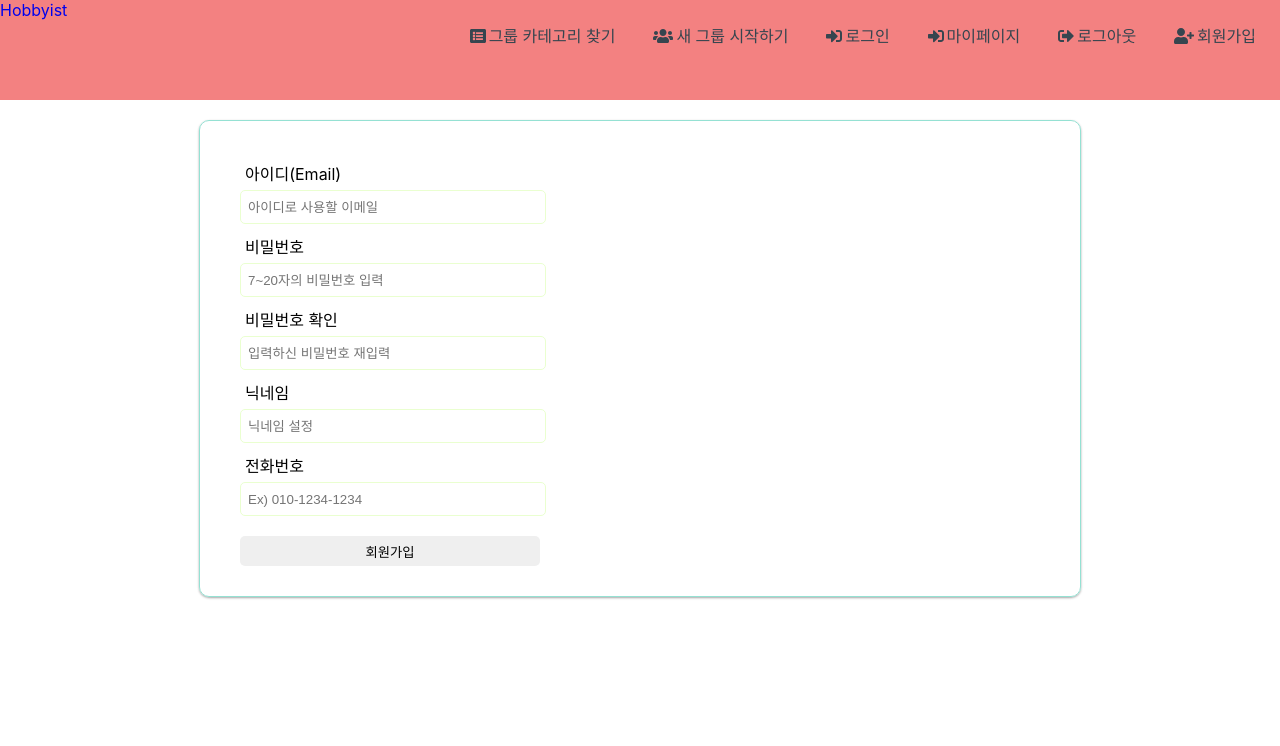
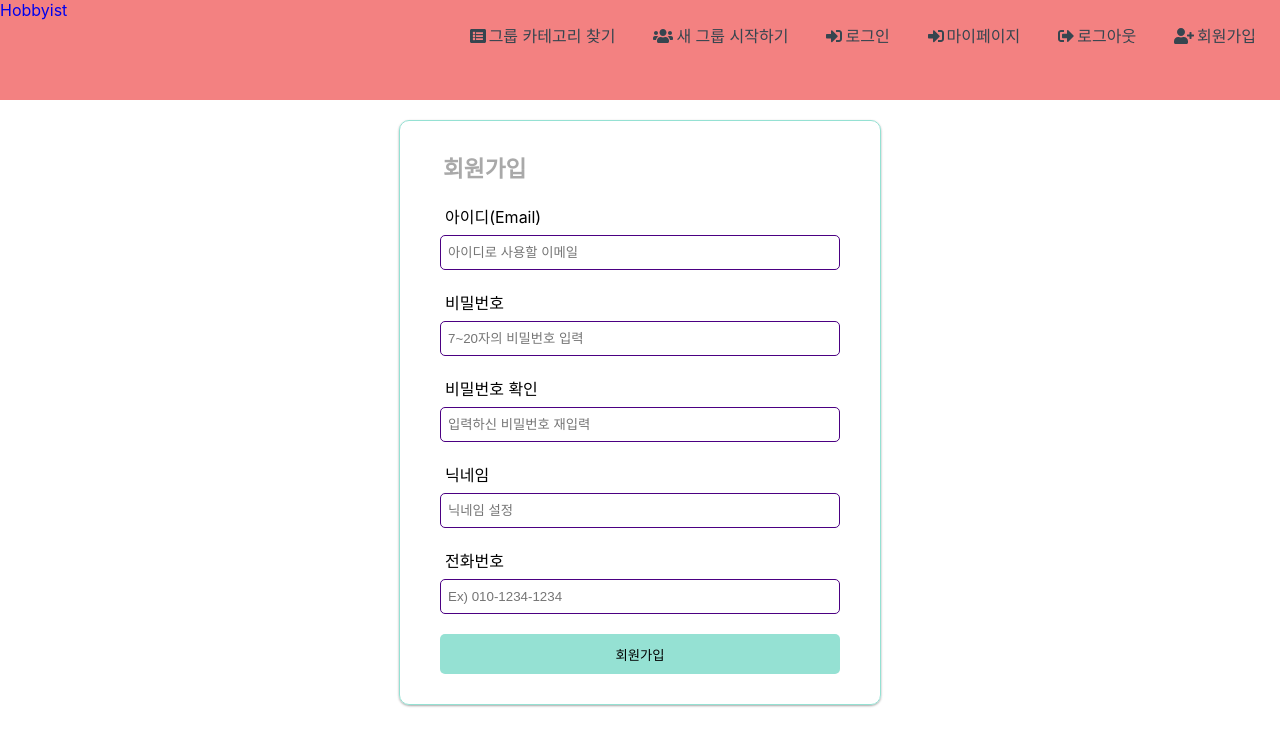
Before and after one commit to trustnloveu/hobbyist, a React (Create React App) app: page /register in a window 1280 px wide. Shown: the top 746 px of the page. Built offline with nearby package versions, Linux system fonts and the light colour scheme.

Commit message:
Re-build design factors on registration form. Submit process isproceeding

```diff
--- a/src/components/common/button.jsx
+++ b/src/components/common/button.jsx
@@ -1,7 +1,11 @@
 import React from "react";
 
 const Button = (props) => {
-  return <button className={props.className}>{props.label}</button>;
+  return (
+    <div className={props.conClass}>
+      <button className={props.btnClass}>{props.label}</button>
+    </div>
+  );
 };
 
 export default Button;
--- a/src/components/common/form.jsx
+++ b/src/components/common/form.jsx
@@ -1,18 +1,50 @@
 import React, { Component } from "react";
-// import Joi from "joi-browser";
+import Joi from "joi-browser";
 
 // components
 import Input from "./input";
-import Button from "./button";
 
 class Form extends Component {
   state = {
     data: {},
     errors: {},
   };
+
+  // validate
+  validate = () => {
+    const options = { abortEarly: false };
+    const { error } = Joi.validate(this.state.data, this.schema, options);
+
+    if (!error) return null;
+
+    const errors = {};
+    for (const item of error.details) {
+      errors[item.path[0]] = item.message;
+    }
+  };
+
+  // validateProperty
+  validateProperty = ({ name, value }) => {
+    const obj = { [name]: value };
+    const schema = { [name]: this.schema[name] };
+    const { error } = Joi.validate(obj, schema);
+    return error ? error.details[0].message : null;
+  };
+
   // handle events
-  handleChange = () => {
+  handleChange = ({ currentTarget: input }) => {
     console.log("123");
+
+    const errors = { ...this.state.errors };
+    const errorMsg = this.validateProperty(input);
+
+    if (errorMsg) errors[input.name] = errorMsg;
+    else delete errors[input.name];
+
+    const data = { ...this.state.data };
+    data[input.name] = input.value;
+
+    this.setState({ data, errors });
   };
 
   // render components
--- /dev/null
+++ b/src/components/common/title.jsx
@@ -0,0 +1,7 @@
+import React from "react";
+
+const Title = (props) => {
+  return <div className={props.className}>{props.label}</div>;
+};
+
+export default Title;
--- a/src/components/user/register.jsx
+++ b/src/components/user/register.jsx
@@ -4,6 +4,7 @@ import Joi from "joi-browser";
 // components
 import Form from "../common/form";
 import Button from "../common/button";
+import Title from "../common/title";
 
 // css
 import "../../css/userService.css";
@@ -16,7 +17,6 @@ class Register extends Form {
       repeat_password: "",
       name: "",
       phone: "",
-      agree: false,
     },
     errors: {},
   };
@@ -42,6 +42,7 @@ class Register extends Form {
   render() {
     return (
       <div className="user_service_con">
+        <Title className="register_title" label="회원가입" />
         <form onSubmot={this.doSubmit}>
           {this.renderInput(
             this.inputClassName,
@@ -75,7 +76,11 @@ class Register extends Form {
             "전화번호",
             "Ex) 010-1234-1234"
           )}
-          <Button className="form_button" label="회원가입" />
+          <Button
+            conClass="input_con"
+            btnClass="form_button"
+            label="회원가입"
+          />
         </form>
       </div>
     );
--- a/src/css/userService.css
+++ b/src/css/userService.css
@@ -1,6 +1,22 @@
+/* multi class */
+.alert_mark {
+  color: red;
+}
+
+.btn {
+}
+
+.btn:hover {
+  outline: none;
+}
+
+.btn:focus {
+  outline: none;
+}
+
 /* registeration form layout */
 .user_service_con {
-  width: 800px;
+  width: 400px;
   margin: 20px auto;
   padding: 30px 40px;
   border: 1px solid #95e1d3;
@@ -13,23 +29,32 @@
   box-shadow: 0 14px 28px rgba(0, 0, 0, 0.25), 0 10px 10px rgba(0, 0, 0, 0.22);
 }
 
+/* title */
+.register_title {
+  text-indent: 3px;
+  font-size: 17pt;
+  font-weight: 600;
+  color: darkgray;
+}
+
 /* input */
 .input_con {
   display: block;
 }
 
 .input_label_con {
-  margin-top: 10px;
+  margin-top: 20px;
   text-indent: 5px;
 }
 
 .input_target {
-  width: 300px;
-  height: 30px;
-  margin-top: 5px;
+  width: 100%;
+  height: 35px;
+  margin-top: 7px;
   border-radius: 5px;
-  border: 1px solid #eaffd0;
+  border: 1px solid indigo;
   text-indent: 5px;
+  box-sizing: border-box;
 }
 
 .input_target:focus {
@@ -41,25 +66,23 @@
 .invalid_msg {
 }
 
-.alert_mark {
-}
-
 .input_label {
   cursor: pointer;
 }
 
 .form_button {
-  width: 300px;
-  height: 30px;
+  width: 100%;
+  height: 40px;
   margin: 20px auto 0 auto;
   border: none;
   border-radius: 5px;
+  background-color: #95e1d3;
 }
 
 .form_button:hover {
   cursor: pointer;
   transition: ease-in-out;
-  background-color: #95e1d3;
+  background-color: #f38181;
 }
 
 .form_button:focus {
```
Also changed, not shown: 2 other files (tests, documents, lock files or other folders).
